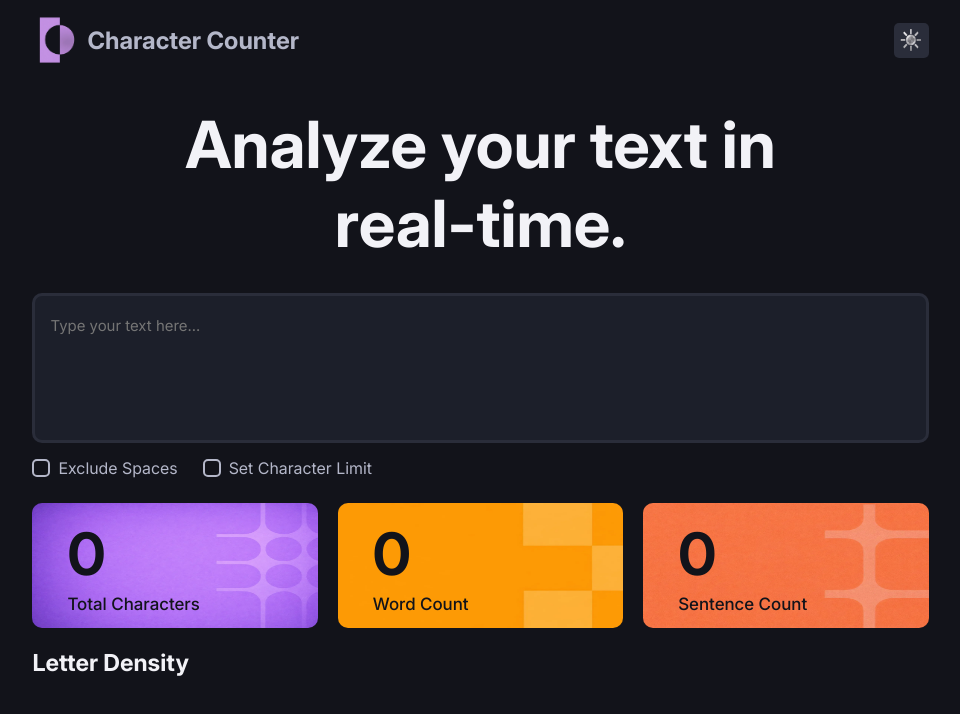
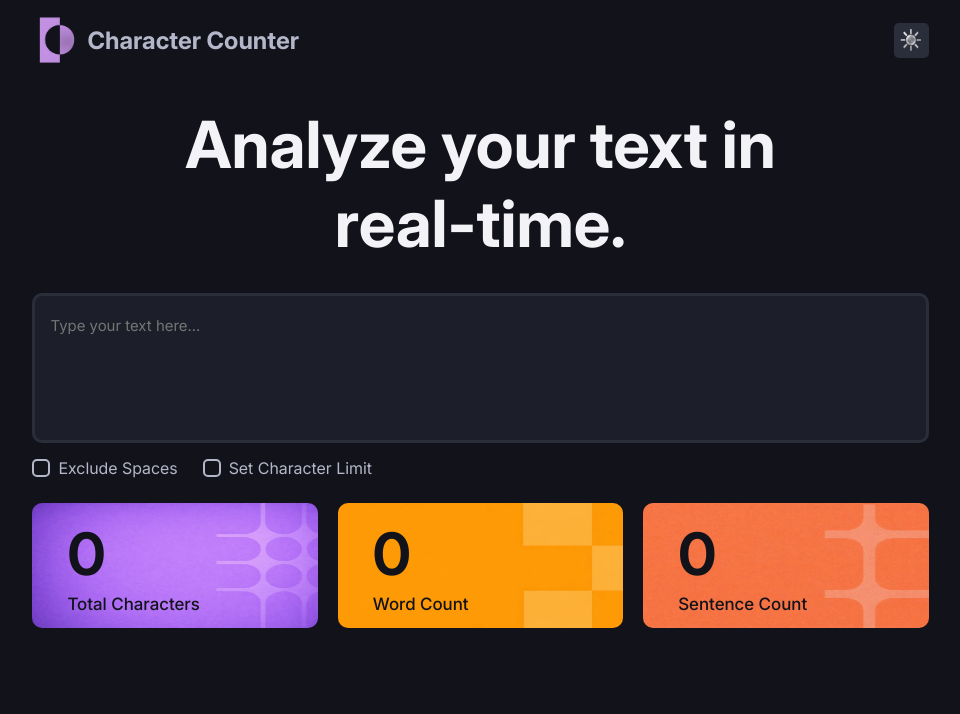
Before and after one commit to macias-german/character-counter-project, a React (Vite) app: page / in a window 1280 px wide. Shown: the top 714 px of the page, without its empty margins (152-1112 px from the left). Built offline with nearby package versions, Linux system fonts and the light colour scheme.

Commit message:
add: conditional letter density title

```diff
--- a/src/components/LetterDensity.jsx
+++ b/src/components/LetterDensity.jsx
@@ -25,7 +25,10 @@ const LetterDensity = ({ text }) => {
 
     return (
         <div className="percentage">
-            <h3>Letter Density</h3>
+            {
+                characterSort[0] &&
+                <h3>Letter Density</h3>
+            }
             <div className="meters">
                 <ul className="meter-list">
                     {
```
